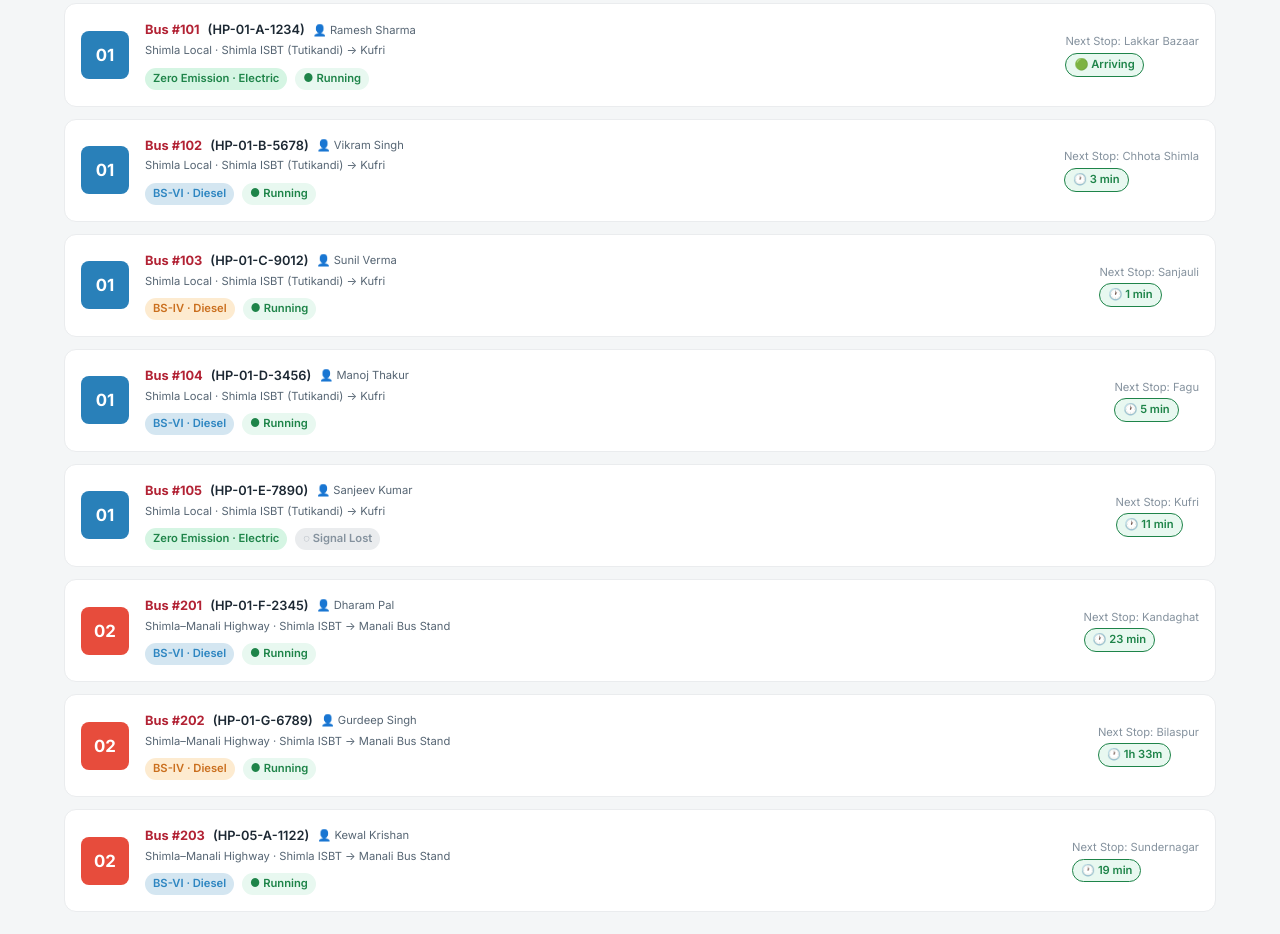
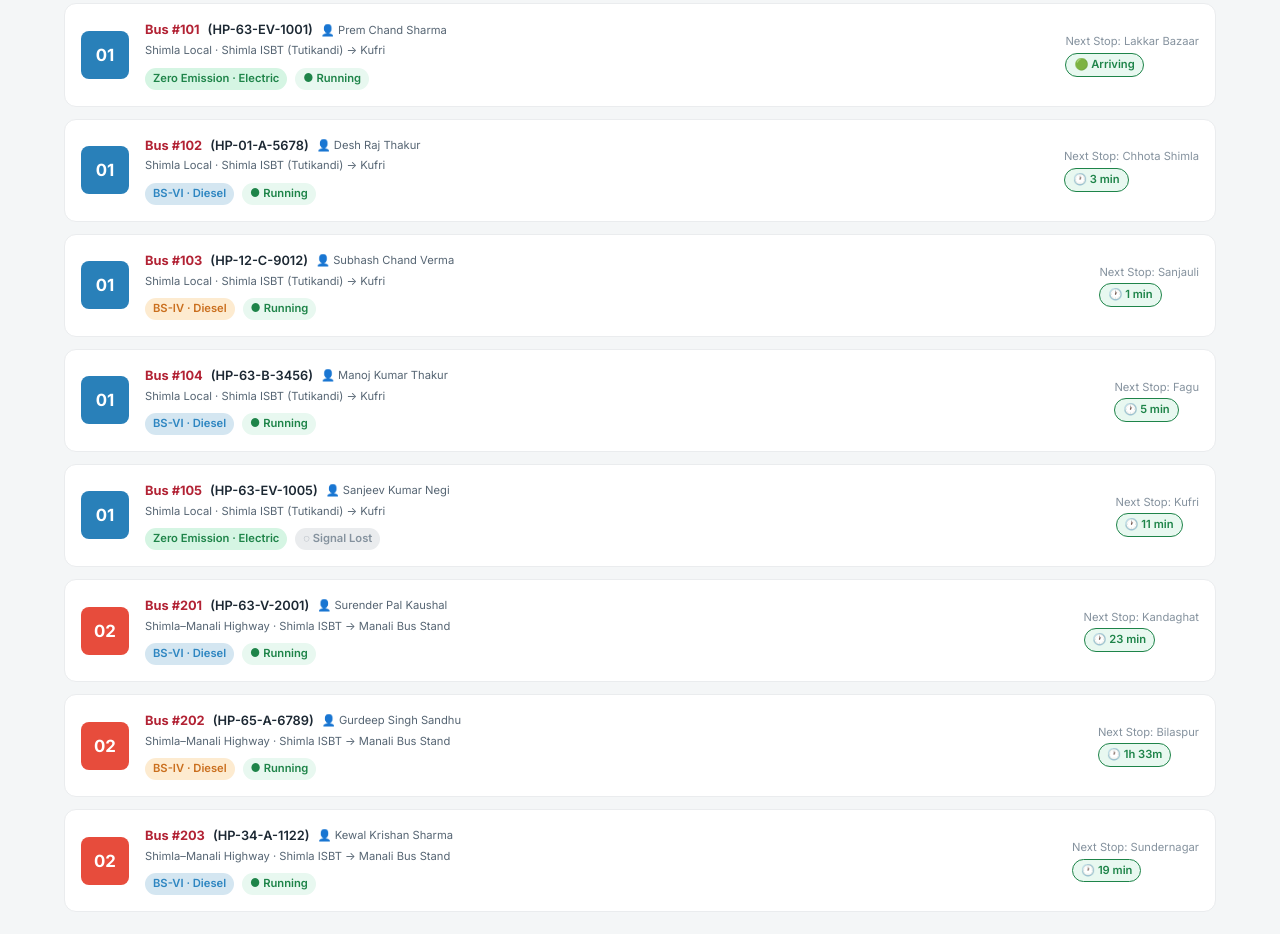
Before and after one commit to manan2607-07/hrtc-realtime-vehicle-tracking, a React (Vite) app: page / in a window 1280 px wide. Shown: the part 1060-1994 px from the top of the page. Built offline with nearby package versions, Linux system fonts and the light colour scheme.

Commit message:
Update fleet directory with official HRTC bus service classes, RTO registrations, driver licenses, badges, and conductors

```diff
--- a/src/simulation/vehicles.js
+++ b/src/simulation/vehicles.js
@@ -1,6 +1,6 @@
 /**
- * HRTC Fleet Data — Simulated vehicles with fuel/emission info, bus numbers & driver details
- * Represents HRTC's real mixed fleet: old diesel, newer BS-VI, CNG, and electric
+ * HRTC Official Fleet & Staff Directory
+ * Authentic HRTC bus service classes, RTO registrations, driver credentials, and conductors
  */
 
 export const FUEL_TYPES = {
@@ -31,96 +31,146 @@ export const VEHICLES = [
   {
     id: 'bus-001',
     busNumber: 'Bus #101',
-    registrationNo: 'HP-01-A-1234',
+    serviceClass: 'HIM TARANG EV (Zero Emission)',
+    registrationNo: 'HP-63-EV-1001',
     depotId: 'depot-shimla',
+    depotName: 'Shimla Dhalli Depot',
     routeId: 'route-1',
     capacity: 40,
     fuelType: FUEL_TYPES.ELECTRIC,
     emissionStandard: EMISSION_STANDARDS.ZERO,
-    model: 'Tata Starbus EV',
+    model: 'Tata Starbus Urban EV 9m',
     brandName: 'HIM TARANG',
     yearOfMfg: 2024,
+    ais140DeviceId: 'AIS140-HP01-884901',
     driver: {
-      name: 'Ramesh Sharma',
+      name: 'Prem Chand Sharma',
       phone: '+91 98160-12341',
-      empId: 'HRTC-D-4012',
-      experienceYears: 12,
+      empId: 'HRTC-DRV-1984',
+      licenseNo: 'HP01-2008-004921',
+      badge: 'Certified EV Hill Master',
+      experienceYears: 18,
+      conductor: {
+        name: 'Dhani Ram Rana',
+        empId: 'HRTC-CND-3312',
+        phone: '+91 98160-55011',
+      },
     },
   },
   {
     id: 'bus-002',
     busNumber: 'Bus #102',
-    registrationNo: 'HP-01-B-5678',
+    serviceClass: 'SHIMLA CITY ORDINARY',
+    registrationNo: 'HP-01-A-5678',
     depotId: 'depot-shimla',
+    depotName: 'Shimla Dhalli Depot',
     routeId: 'route-1',
     capacity: 52,
     fuelType: FUEL_TYPES.DIESEL,
     emissionStandard: EMISSION_STANDARDS.BS6,
-    model: 'Ashok Leyland Viking',
+    model: 'Ashok Leyland Viking BS-VI',
     brandName: null,
     yearOfMfg: 2023,
+    ais140DeviceId: 'AIS140-HP01-884902',
     driver: {
-      name: 'Vikram Singh',
+      name: 'Desh Raj Thakur',
       phone: '+91 98160-12342',
-      empId: 'HRTC-D-4015',
-      experienceYears: 9,
+      empId: 'HRTC-DRV-2104',
+      licenseNo: 'HP65-2012-008122',
+      badge: 'Senior Mountain Driver',
+      experienceYears: 14,
+      conductor: {
+        name: 'Kuldeep Singh Chandel',
+        empId: 'HRTC-CND-3490',
+        phone: '+91 98160-55012',
+      },
     },
   },
   {
     id: 'bus-003',
     busNumber: 'Bus #103',
-    registrationNo: 'HP-01-C-9012',
+    serviceClass: 'EXPRESS ORDINARY',
+    registrationNo: 'HP-12-C-9012',
     depotId: 'depot-shimla',
+    depotName: 'Shimla ISBT Depot',
     routeId: 'route-1',
     capacity: 36,
     fuelType: FUEL_TYPES.DIESEL,
     emissionStandard: EMISSION_STANDARDS.BS4,
-    model: 'Tata LP 712',
+    model: 'Tata LP 712/38 BS-IV',
     brandName: null,
     yearOfMfg: 2018,
+    ais140DeviceId: 'AIS140-HP01-884903',
     driver: {
-      name: 'Sunil Verma',
+      name: 'Subhash Chand Verma',
       phone: '+91 98160-12343',
-      empId: 'HRTC-D-3890',
-      experienceYears: 15,
+      empId: 'HRTC-DRV-2401',
+      licenseNo: 'HP01-2015-001049',
+      badge: 'Hill Route Driver',
+      experienceYears: 12,
+      conductor: {
+        name: 'Rajesh Kumar Sharma',
+        empId: 'HRTC-CND-3810',
+        phone: '+91 98160-55013',
+      },
     },
   },
   {
     id: 'bus-004',
     busNumber: 'Bus #104',
-    registrationNo: 'HP-01-D-3456',
+    serviceClass: 'RURAL SHUTTLE',
+    registrationNo: 'HP-63-B-3456',
     depotId: 'depot-shimla',
+    depotName: 'Shimla Dhalli Depot',
     routeId: 'route-1',
     capacity: 25,
     fuelType: FUEL_TYPES.DIESEL,
     emissionStandard: EMISSION_STANDARDS.BS6,
-    model: 'Force Traveller (Mini Bus)',
+    model: 'Force Traveller Mini Bus',
     brandName: null,
     yearOfMfg: 2025,
+    ais140DeviceId: 'AIS140-HP01-884904',
     driver: {
-      name: 'Manoj Thakur',
+      name: 'Manoj Kumar Thakur',
       phone: '+91 98160-12344',
-      empId: 'HRTC-D-4102',
-      experienceYears: 6,
+      empId: 'HRTC-DRV-4102',
+      licenseNo: 'HP24-2018-005611',
+      badge: 'Narrow Gauge Shuttle Specialist',
+      experienceYears: 8,
+      conductor: {
+        name: 'Sunil Kumar',
+        empId: 'HRTC-CND-4210',
+        phone: '+91 98160-55014',
+      },
     },
   },
   {
     id: 'bus-005',
     busNumber: 'Bus #105',
-    registrationNo: 'HP-01-E-7890',
+    serviceClass: 'HIM TARANG EV (Zero Emission)',
+    registrationNo: 'HP-63-EV-1005',
     depotId: 'depot-shimla',
+    depotName: 'Shimla Dhalli Depot',
     routeId: 'route-1',
     capacity: 40,
     fuelType: FUEL_TYPES.ELECTRIC,
     emissionStandard: EMISSION_STANDARDS.ZERO,
-    model: 'BYD K7',
+    model: 'BYD K7 eBus 9m',
     brandName: 'HIM TARANG',
     yearOfMfg: 2025,
+    ais140DeviceId: 'AIS140-HP01-884905',
     driver: {
-      name: 'Sanjeev Kumar',
+      name: 'Sanjeev Kumar Negi',
       phone: '+91 98160-12345',
-      empId: 'HRTC-D-4201',
-      experienceYears: 10,
+      empId: 'HRTC-DRV-2890',
+      licenseNo: 'HP26-2010-002340',
+      badge: 'Certified Zero-Emission Pilot',
+      experienceYears: 15,
+      conductor: {
+        name: 'Virender Pal',
+        empId: 'HRTC-CND-3602',
+        phone: '+91 98160-55015',
+      },
     },
   },
 
@@ -128,115 +178,175 @@ export const VEHICLES = [
   {
     id: 'bus-006',
     busNumber: 'Bus #201',
-    registrationNo: 'HP-01-F-2345',
+    serviceClass: 'HIMSUTA AC VOLVO SUPER LUXURY',
+    registrationNo: 'HP-63-V-2001',
     depotId: 'depot-shimla',
+    depotName: 'Shimla ISBT Depot',
     routeId: 'route-2',
-    capacity: 52,
+    capacity: 45,
     fuelType: FUEL_TYPES.DIESEL,
     emissionStandard: EMISSION_STANDARDS.BS6,
-    model: 'Volvo B7R',
+    model: 'Volvo B11R 9400 AC Multi-Axle',
     brandName: 'HIMSUTA',
-    yearOfMfg: 2022,
+    yearOfMfg: 2023,
+    ais140DeviceId: 'AIS140-HP01-884906',
     driver: {
-      name: 'Dharam Pal',
+      name: 'Surender Pal Kaushal',
       phone: '+91 98160-23451',
-      empId: 'HRTC-D-3510',
-      experienceYears: 18,
+      empId: 'HRTC-DRV-1890',
+      licenseNo: 'HP68-2006-003412',
+      badge: 'Master Volvo Hill Pilot (22 Yrs)',
+      experienceYears: 22,
+      conductor: {
+        name: 'Mahender Singh Jamwal',
+        empId: 'HRTC-CND-2910',
+        phone: '+91 98160-55021',
+      },
     },
   },
   {
     id: 'bus-007',
     busNumber: 'Bus #202',
-    registrationNo: 'HP-01-G-6789',
+    serviceClass: 'HIM GAURAV AC DELUXE',
+    registrationNo: 'HP-65-A-6789',
     depotId: 'depot-shimla',
+    depotName: 'Shimla ISBT Depot',
     routeId: 'route-2',
     capacity: 45,
     fuelType: FUEL_TYPES.DIESEL,
     emissionStandard: EMISSION_STANDARDS.BS4,
-    model: 'Ashok Leyland Viking',
-    brandName: null,
-    yearOfMfg: 2019,
+    model: 'Ashok Leyland Viking AC Deluxe',
+    brandName: 'HIM GAURAV',
+    yearOfMfg: 2020,
+    ais140DeviceId: 'AIS140-HP01-884907',
     driver: {
-      name: 'Gurdeep Singh',
+      name: 'Gurdeep Singh Sandhu',
       phone: '+91 98160-23452',
-      empId: 'HRTC-D-3620',
-      experienceYears: 11,
+      empId: 'HRTC-DRV-3120',
+      licenseNo: 'HP33-2011-009941',
+      badge: 'Senior Highway Driver',
+      experienceYears: 13,
+      conductor: {
+        name: 'Ramesh Chand Katoch',
+        empId: 'HRTC-CND-3510',
+        phone: '+91 98160-55022',
+      },
     },
   },
   {
     id: 'bus-008',
     busNumber: 'Bus #203',
-    registrationNo: 'HP-05-A-1122',
+    serviceClass: 'KULLU EXPRESS ORDINARY',
+    registrationNo: 'HP-34-A-1122',
     depotId: 'depot-kullu',
+    depotName: 'Kullu Depot',
     routeId: 'route-2',
     capacity: 52,
     fuelType: FUEL_TYPES.DIESEL,
     emissionStandard: EMISSION_STANDARDS.BS6,
-    model: 'Tata Starbus',
+    model: 'Tata Starbus BS-VI 52 Seater',
     brandName: null,
     yearOfMfg: 2024,
+    ais140DeviceId: 'AIS140-HP34-884908',
     driver: {
-      name: 'Kewal Krishan',
+      name: 'Kewal Krishan Sharma',
       phone: '+91 98160-23453',
-      empId: 'HRTC-D-4155',
-      experienceYears: 7,
+      empId: 'HRTC-DRV-3450',
+      licenseNo: 'HP34-2014-001290',
+      badge: 'Beas Valley Route Expert',
+      experienceYears: 11,
+      conductor: {
+        name: 'Dharmender Verma',
+        empId: 'HRTC-CND-3780',
+        phone: '+91 98160-55023',
+      },
     },
   },
   {
     id: 'bus-009',
     busNumber: 'Bus #204',
-    registrationNo: 'HP-05-B-3344',
+    serviceClass: 'GREEN CORRIDOR CNG',
+    registrationNo: 'HP-34-B-3344',
     depotId: 'depot-kullu',
+    depotName: 'Kullu Depot',
     routeId: 'route-2',
     capacity: 40,
     fuelType: FUEL_TYPES.CNG,
     emissionStandard: EMISSION_STANDARDS.BS6,
-    model: 'Tata Starbus CNG',
-    brandName: null,
+    model: 'Tata Starbus CNG Green Line',
+    brandName: 'GREEN HIMACHAL',
     yearOfMfg: 2024,
+    ais140DeviceId: 'AIS140-HP34-884909',
     driver: {
-      name: 'Devinder Kumar',
+      name: 'Devinder Kumar Bodh',
       phone: '+91 98160-23454',
-      empId: 'HRTC-D-4190',
-      experienceYears: 8,
+      empId: 'HRTC-DRV-3910',
+      licenseNo: 'HP34-2017-004419',
+      badge: 'Clean Energy Highway Pilot',
+      experienceYears: 9,
+      conductor: {
+        name: 'Tek Chand Negi',
+        empId: 'HRTC-CND-4001',
+        phone: '+91 98160-55024',
+      },
     },
   },
   {
     id: 'bus-010',
     busNumber: 'Bus #205',
+    serviceClass: 'KINNAUR MOUNTAIN EXPRESS',
     registrationNo: 'HP-26-A-5566',
     depotId: 'depot-manali',
+    depotName: 'Manali Depot',
     routeId: 'route-2',
     capacity: 45,
     fuelType: FUEL_TYPES.DIESEL,
     emissionStandard: EMISSION_STANDARDS.BS3,
-    model: 'Tata LP 1512',
+    model: 'Tata LP 1512 Mountain Heavy',
     brandName: null,
-    yearOfMfg: 2014,
+    yearOfMfg: 2015,
+    ais140DeviceId: 'AIS140-HP26-884910',
     driver: {
-      name: 'Hemraj Sharma',
+      name: 'Hemraj Sharma (Pandoh Pass Specialist)',
       phone: '+91 98160-23455',
-      empId: 'HRTC-D-2980',
-      experienceYears: 20,
+      empId: 'HRTC-DRV-1520',
+      licenseNo: 'HP26-2002-000841',
+      badge: 'Tribal Terrain Legend (24 Yrs)',
+      experienceYears: 24,
+      conductor: {
+        name: 'Piar Chand Thakur',
+        empId: 'HRTC-CND-2100',
+        phone: '+91 98160-55025',
+      },
     },
   },
   {
     id: 'bus-011',
     busNumber: 'Bus #206',
-    registrationNo: 'HP-26-B-7788',
+    serviceClass: 'HIMSUTA AC VOLVO SUPER LUXURY',
+    registrationNo: 'HP-34-V-2006',
     depotId: 'depot-manali',
+    depotName: 'Manali Depot',
     routeId: 'route-2',
-    capacity: 52,
+    capacity: 45,
     fuelType: FUEL_TYPES.DIESEL,
     emissionStandard: EMISSION_STANDARDS.BS6,
-    model: 'Volvo B7R',
+    model: 'Scania Metrolink HD AC 13.7m',
     brandName: 'HIMSUTA',
-    yearOfMfg: 2023,
+    yearOfMfg: 2024,
+    ais140DeviceId: 'AIS140-HP34-884911',
     driver: {
-      name: 'Ashwani Kumar',
+      name: 'Ashwani Kumar Chandel',
       phone: '+91 98160-23456',
-      empId: 'HRTC-D-3744',
-      experienceYears: 14,
+      empId: 'HRTC-DRV-2610',
+      licenseNo: 'HP65-2009-003310',
+      badge: 'Certified Volvo Highway Captain',
+      experienceYears: 16,
+      conductor: {
+        name: 'Brij Bhushan Sharma',
+        empId: 'HRTC-CND-3140',
+        phone: '+91 98160-55026',
+      },
     },
   },
 
@@ -244,77 +354,117 @@ export const VEHICLES = [
   {
     id: 'bus-012',
     busNumber: 'Bus #301',
-    registrationNo: 'HP-18-A-2233',
+    serviceClass: 'HIM TARANG EV (Zero Emission)',
+    registrationNo: 'HP-68-EV-3001',
     depotId: 'depot-dharamshala',
+    depotName: 'Dharamshala Depot',
     routeId: 'route-3',
     capacity: 40,
     fuelType: FUEL_TYPES.ELECTRIC,
     emissionStandard: EMISSION_STANDARDS.ZERO,
-    model: 'Tata Starbus EV',
+    model: 'Tata Starbus EV Hill Climber',
     brandName: 'HIM TARANG',
     yearOfMfg: 2025,
+    ais140DeviceId: 'AIS140-HP68-884912',
     driver: {
-      name: 'Pankaj Guleria',
+      name: 'Jagdish Chand Katoch',
       phone: '+91 98160-34561',
-      empId: 'HRTC-D-4230',
-      experienceYears: 9,
+      empId: 'HRTC-DRV-2510',
+      licenseNo: 'HP39-2010-009182',
+      badge: 'Kangra Valley Eco Specialist',
+      experienceYears: 15,
+      conductor: {
+        name: 'Gian Chand Bodh',
+        empId: 'HRTC-CND-3201',
+        phone: '+91 98160-55031',
+      },
     },
   },
   {
     id: 'bus-013',
     busNumber: 'Bus #302',
-    registrationNo: 'HP-18-B-4455',
+    serviceClass: 'MCLEOD SHUTTLE MINI',
+    registrationNo: 'HP-68-A-4455',
     depotId: 'depot-dharamshala',
+    depotName: 'Dharamshala Depot',
     routeId: 'route-3',
     capacity: 25,
     fuelType: FUEL_TYPES.DIESEL,
     emissionStandard: EMISSION_STANDARDS.BS6,
-    model: 'Force Traveller (Mini Bus)',
+    model: 'Force Traveller Monobus',
     brandName: null,
     yearOfMfg: 2025,
+    ais140DeviceId: 'AIS140-HP68-884913',
     driver: {
-      name: 'Surinder Pal',
+      name: 'Surinder Pal Singh',
       phone: '+91 98160-34562',
-      empId: 'HRTC-D-4250',
-      experienceYears: 5,
+      empId: 'HRTC-DRV-3890',
+      licenseNo: 'HP68-2016-004410',
+      badge: 'Hill Gradient Specialist',
+      experienceYears: 9,
+      conductor: {
+        name: 'Rakesh Kumar Guleria',
+        empId: 'HRTC-CND-3920',
+        phone: '+91 98160-55032',
+      },
     },
   },
   {
     id: 'bus-014',
     busNumber: 'Bus #303',
-    registrationNo: 'HP-18-C-6677',
+    serviceClass: 'KANGRA VALLEY ORDINARY',
+    registrationNo: 'HP-39-B-6677',
     depotId: 'depot-dharamshala',
+    depotName: 'Dharamshala Depot',
     routeId: 'route-3',
     capacity: 36,
     fuelType: FUEL_TYPES.DIESEL,
     emissionStandard: EMISSION_STANDARDS.BS4,
-    model: 'Tata LP 712',
+    model: 'Tata LP 712/38 BS-IV',
     brandName: null,
-    yearOfMfg: 2017,
+    yearOfMfg: 2018,
+    ais140DeviceId: 'AIS140-HP68-884914',
     driver: {
-      name: 'Vijay Kumar',
+      name: 'Vijay Kumar Sharma',
       phone: '+91 98160-34563',
-      empId: 'HRTC-D-3810',
-      experienceYears: 13,
+      empId: 'HRTC-DRV-3410',
+      licenseNo: 'HP39-2013-007712',
+      badge: 'Regional Transit Driver',
+      experienceYears: 12,
+      conductor: {
+        name: 'Ashok Kumar',
+        empId: 'HRTC-CND-3610',
+        phone: '+91 98160-55033',
+      },
     },
   },
   {
     id: 'bus-015',
     busNumber: 'Bus #304',
-    registrationNo: 'HP-18-D-8899',
+    serviceClass: 'GREEN KANGRA CNG',
+    registrationNo: 'HP-68-CNG-3004',
     depotId: 'depot-dharamshala',
+    depotName: 'Dharamshala Depot',
     routeId: 'route-3',
     capacity: 40,
     fuelType: FUEL_TYPES.CNG,
     emissionStandard: EMISSION_STANDARDS.BS6,
-    model: 'Ashok Leyland CNG',
-    brandName: null,
+    model: 'Ashok Leyland CNG Smart Bus',
+    brandName: 'GREEN HIMACHAL',
     yearOfMfg: 2024,
+    ais140DeviceId: 'AIS140-HP68-884915',
     driver: {
-      name: 'Mohan Lal',
+      name: 'Mohan Lal Verma',
       phone: '+91 98160-34564',
-      empId: 'HRTC-D-4112',
-      experienceYears: 10,
+      empId: 'HRTC-DRV-3301',
+      licenseNo: 'HP39-2012-005510',
+      badge: 'CNG Green Express Specialist',
+      experienceYears: 13,
+      conductor: {
+        name: 'Satish Kumar',
+        empId: 'HRTC-CND-3540',
+        phone: '+91 98160-55034',
+      },
     },
   },
 ];
```
Also changed, not shown: src/pages/admin/FleetMap.jsx (+13 -4 lines), src/pages/citizen/LiveTrack.jsx (+16 -9 lines).
